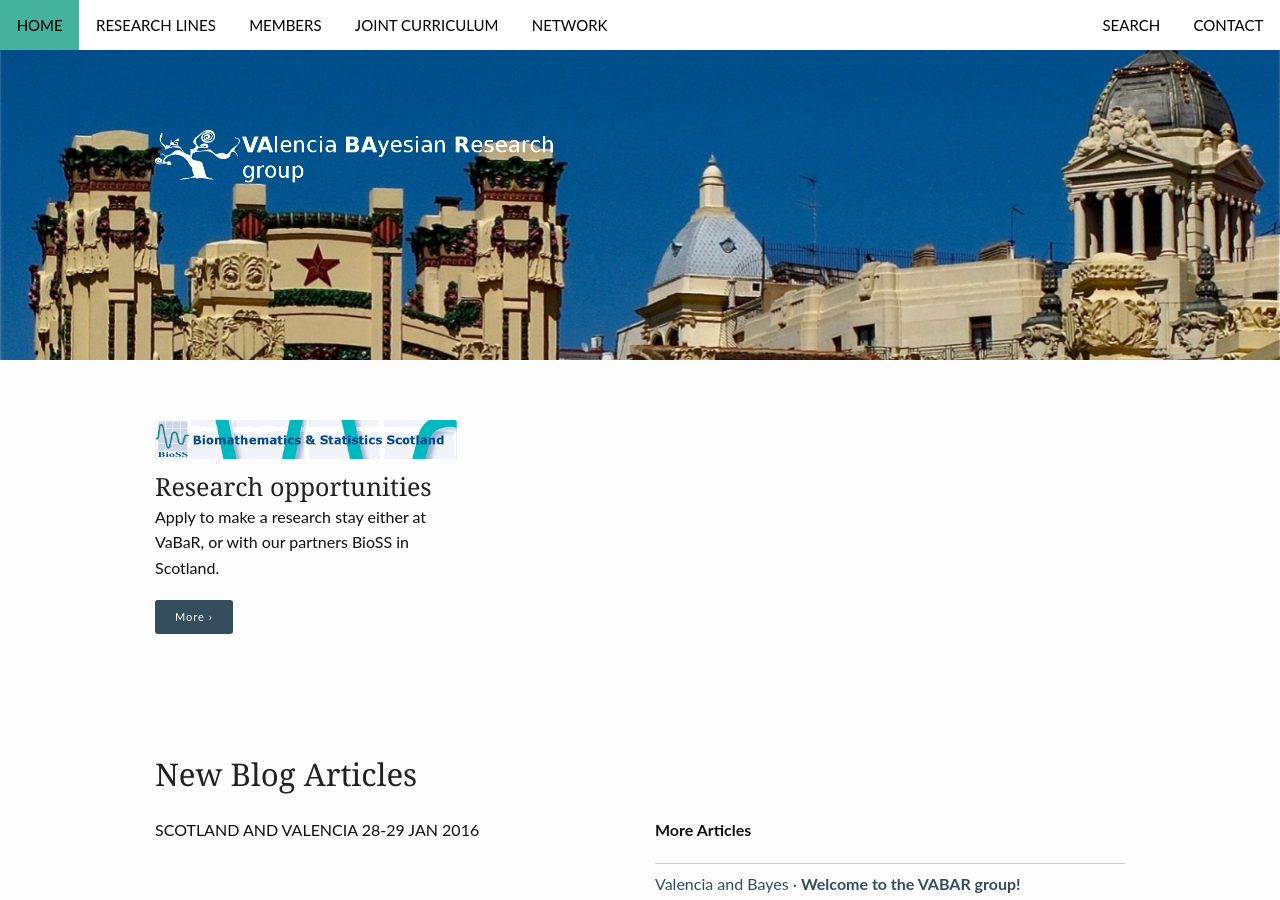
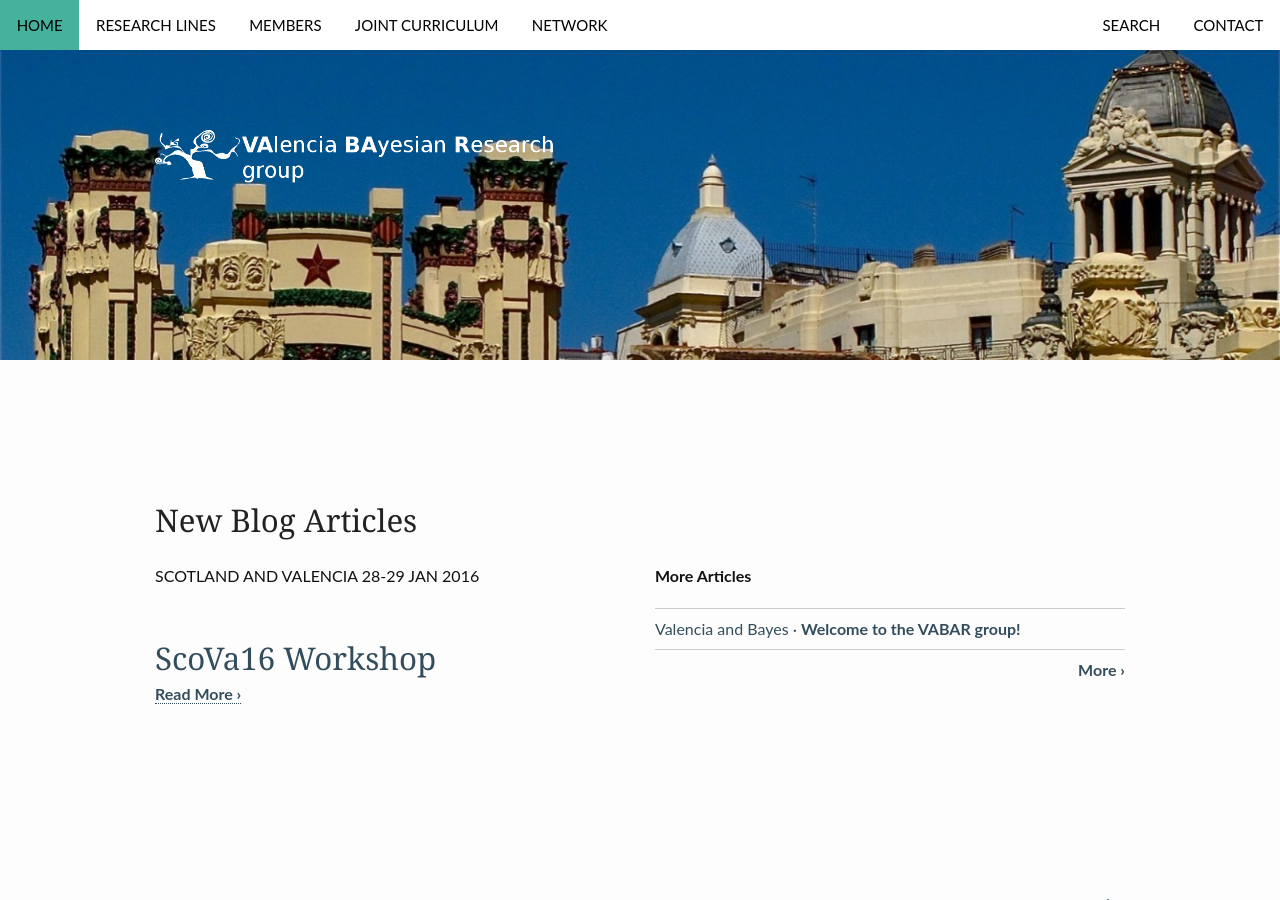
Before and after one commit to VABAR/VABAR.github.io, a Jekyll site: the page built from index.md, in a window 1280 px wide and 900 px high. Built offline with Jekyll 4.4.1, drawn with Linux system fonts in a browser that asks for light colours; some of the changed lines change nothing that is shown.

Commit message:
Removed anouncment of exchanges with bioss from the front page

```diff
--- a/index.md
+++ b/index.md
@@ -8,11 +8,11 @@ layout: frontpage
 title: "VABAR – VAlencia BAyesian Research group"
 header:
    image_fullwidth: "header_valencia.jpg"
-widget-1:
-   title: "Research opportunities"
-   url: '/research-opportunities/'
-   text: 'Apply to make a research stay either at VaBaR, or with our partners BioSS in Scotland.'
-   image: banner_bioss.png
+# widget-1:
+#    title: "Research opportunities"
+#    url: '/research-opportunities/'
+#    text: 'Apply to make a research stay either at VaBaR, or with our partners BioSS in Scotland.'
+#    image: banner_bioss.png
 # widget-2:
 #    title: "Why use this theme?"
 #    url: 'http://phlow.github.io/feeling-responsive/info/'
--- a/pages/research-opportunities.md
+++ /dev/null
@@ -1,41 +0,0 @@
----
-layout: page
-title: "Research opportunities"
-subheadline: "VaBaR / BioSS"
-show_meta: false
-#teaser: "How to apply, available lines of research, ..."
-permalink: "/research-opportunities/"
-header:
-    image_fullwidth: "header_board.jpg"
----
-
-## How to apply
-
-* Drop an email to the coordinator of the research line you are interested in
-
-
-
-## Available lines of research
-
-<div class="row" markdown="1">
-  <div class="small-12 medium-6 columns" markdown="1">
-
-At [VaBaR]({{ site.url }}) (Valencia, Spain)
-
-- First line at VaBaR (contact)
-- ...
-- Last line at VaBaR (contact)
-
-
-</div>
-<div class="small-12 medium-6 columns" markdown="1">
-
-At [BioSS](http://www.bioss.ac.uk/) (Edinburgh, Scotland)
-
-- First line at BioSS (contact)
-- ...
-- Last line at BioSS (contact)
-
-</div>
-
-</div><!-- /.row -->
```
